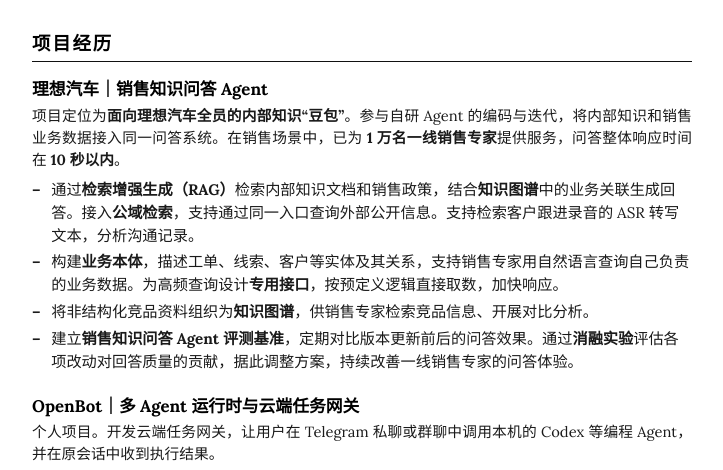
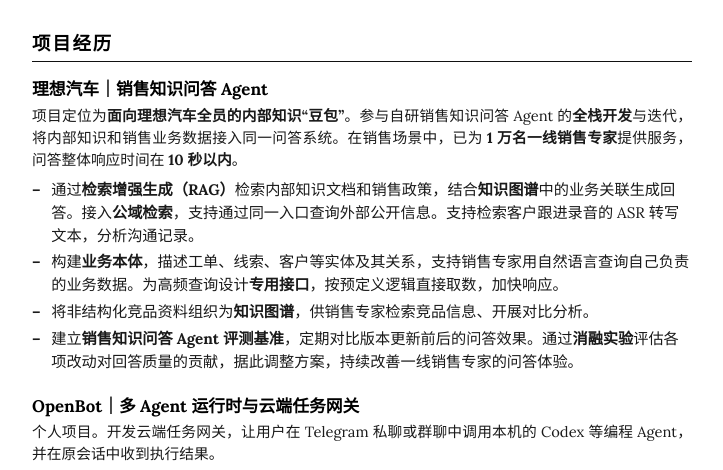
Before and after one commit to jackiesteed/jackiesteed.github.io, a plain HTML site: page index.html in a window 1280 px wide. Shown: the part 285-755 px from the top of the page, without its empty margins (278-1001 px from the left). Drawn offline with Linux system fonts and the light colour scheme.

Commit message:
明确销售知识问答 Agent 的全栈开发经历

```diff
--- a/index.html
+++ b/index.html
@@ -596,7 +596,7 @@
       <h2>项目经历</h2>
       <article class="entry">
         <h3 class="entry-title">理想汽车｜销售知识问答 Agent</h3>
-        <p class="entry-summary">项目定位为<strong>面向理想汽车全员的内部知识“豆包”</strong>。参与自研 Agent 的编码与迭代，将内部知识和销售业务数据接入同一问答系统。在销售场景中，已为 <strong>1 万名一线销售专家</strong>提供服务，问答整体响应时间在 <strong>10 秒以内</strong>。</p>
+        <p class="entry-summary">项目定位为<strong>面向理想汽车全员的内部知识“豆包”</strong>。参与自研销售知识问答 Agent 的<strong>全栈开发</strong>与迭代，将内部知识和销售业务数据接入同一问答系统。在销售场景中，已为 <strong>1 万名一线销售专家</strong>提供服务，问答整体响应时间在 <strong>10 秒以内</strong>。</p>
         <ul class="entry-list">
           <li>通过<strong>检索增强生成（RAG）</strong>检索内部知识文档和销售政策，结合<strong>知识图谱</strong>中的业务关联生成回答。接入<strong>公域检索</strong>，支持通过同一入口查询外部公开信息。支持检索客户跟进录音的 ASR 转写文本，分析沟通记录。</li>
           <li>构建<strong>业务本体</strong>，描述工单、线索、客户等实体及其关系，支持销售专家用自然语言查询自己负责的业务数据。为高频查询设计<strong>专用接口</strong>，按预定义逻辑直接取数，加快响应。</li>
```
